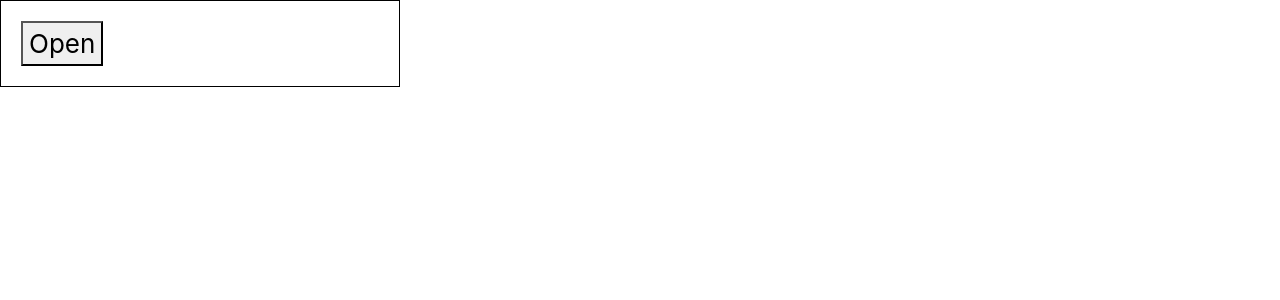
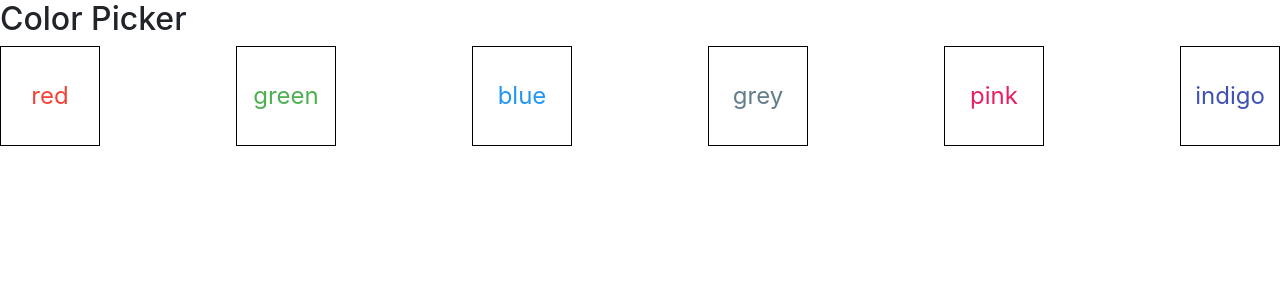
Before and after one commit to bleze564/react, a React (Vite) app: page / in a window 1280 px wide. Shown: the top 300 px of the page. Built offline with nearby package versions, Linux system fonts and the light colour scheme.

Commit message:
31232131321

```diff
--- a/src/App.jsx
+++ b/src/App.jsx
@@ -1,24 +1,36 @@
 
 import "./App.css";
+import { ColorOptions } from "./components/colorpicker/ColorOptions";
 // import { Status } from "./components/Status";
 // import { UserCard } from "./components/UserCard";
 // import { Counter } from "./components/count/counter";
-import { DropDown } from "./components/DropDown/DropDown";
-const user1 = {
-  name: "Олена",
-  age: 20,
-  city: "Львів",
-  status:true
-};
+// import { DropDown } from "./components/DropDown/DropDown";
+// const user1 = {
+//   name: "Олена",
+//   age: 20,
+//   city: "Львів",
+//   status:true
+// };
+
+const colorPickerOptions = [
+  { label: 'red', color: '#F44336' },
+  { label: 'green', color: '#4CAF50' },
+  { label: 'blue', color: '#2196F3' },
+  { label: 'grey', color: '#607D8B' },
+  { label: 'pink', color: '#E91E63' },
+  { label: 'indigo', color: '#3F51B5' },
+];
+
 const App = () => {
   return (
     <main className="main">
       <div className="main-div">
-        <DropDown/>
+        {/* <DropDown/> */}
         {/* <UserCard name={user1.name} age={user1.age} city={user1.city} /> */}
          {/* <Status isOnline={user1.status}/>
         <AiFillGithub size={300}/>  */}
         {/* <Counter/> */}
+        <ColorOptions options={colorPickerOptions}/>
       </div>
     </main>
   );
--- /dev/null
+++ b/src/components/colorpicker/ColorOptions.jsx
@@ -0,0 +1,31 @@
+import React from "react"
+import "./Coloroptions.css"
+import { render } from "@testing-library/react"
+
+export class ColorOptions extends React.Component {
+      state ={
+        color: null
+      }
+      handleOptionClick =(colorInd) => {
+
+      }
+
+
+
+
+
+     render(){
+        	return (
+		<div>
+			<h2>Color Picker</h2>
+            <div className="wrapper">
+                {this.props.options.map(option => {
+                return <div key={option.label} onClick={this.handleOptionClick} className="label">
+                    <span style={{color: option.color, fontSize: '24px'}}>{ option.label }</span>
+			</div>
+            })}
+            </div>
+		</div>
+	)
+     }
+}
--- /dev/null
+++ b/src/components/colorpicker/Coloroptions.css
@@ -0,0 +1,12 @@
+.wrapper {
+	display: flex;
+	justify-content: space-between;
+}
+.label{
+    display: inline-flex;
+    width: 100px;
+    height: 100px;
+    border: 1px solid black;
+    justify-content: center;
+    align-items: center;
+}
```
